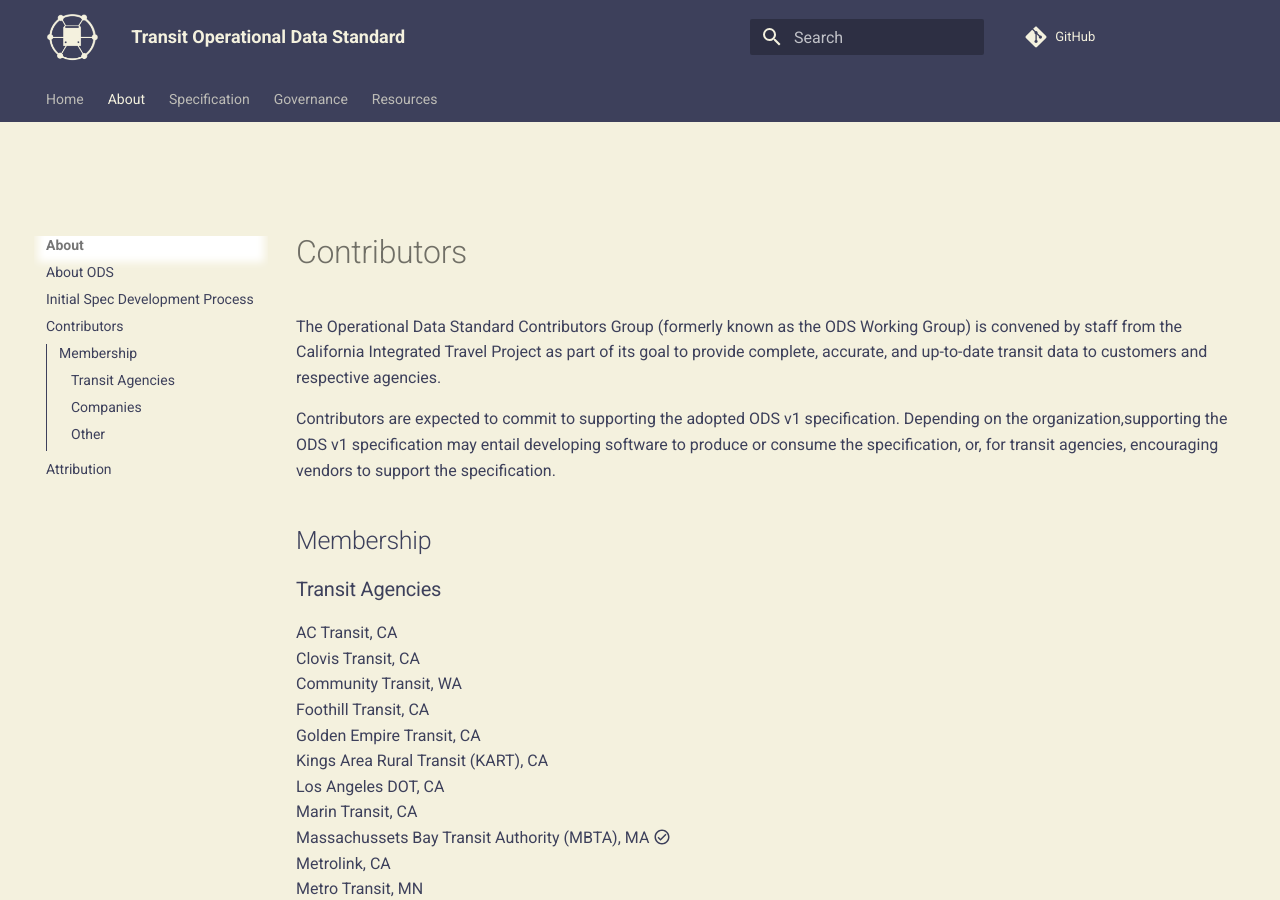
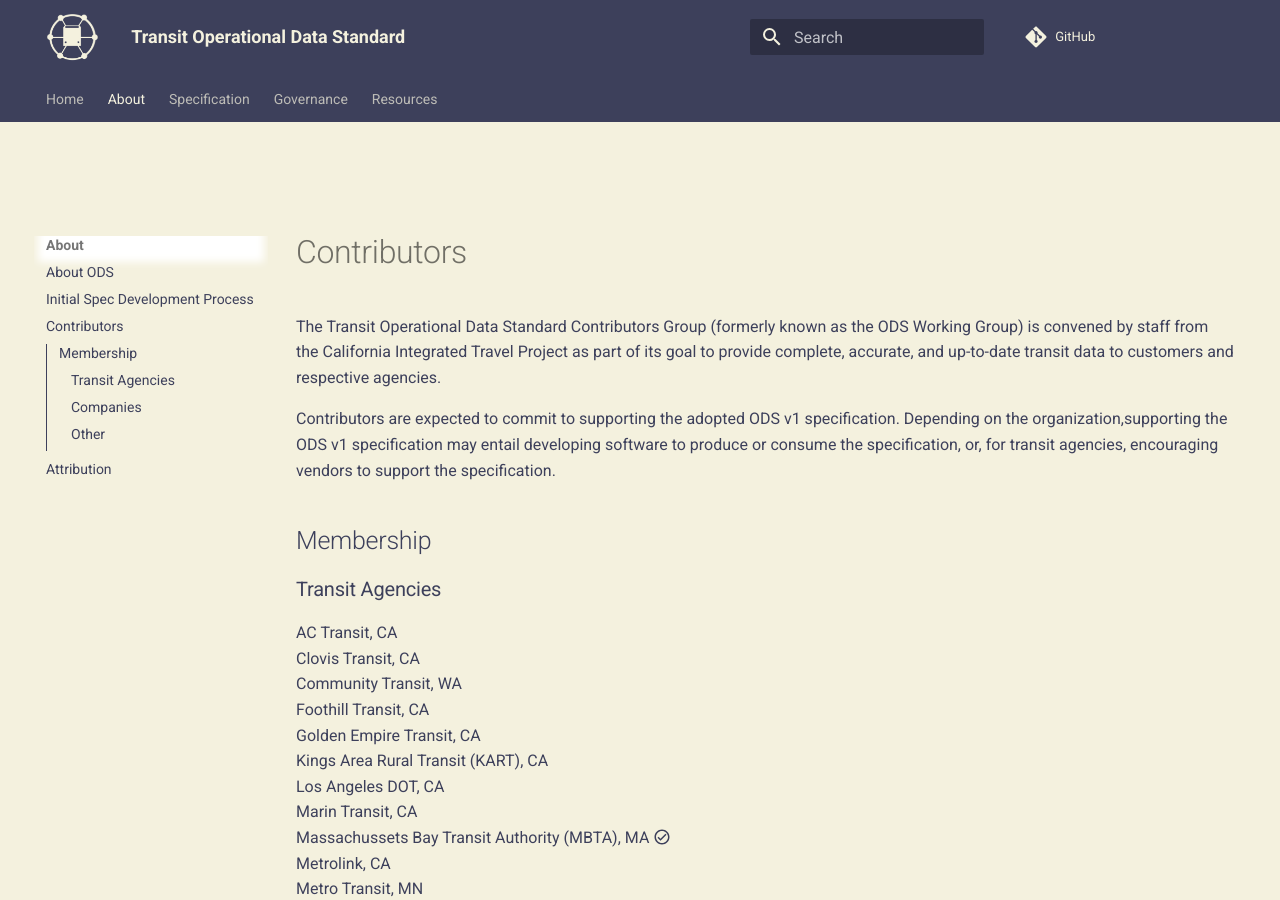
Before and after one commit to cal-itp/operational-data-standard, an MkDocs documentation site: the page built from docs/about/contributors.md, in a window 1280 px wide and 900 px high. Built offline with MkDocs 1.6.1 and Material for MkDocs 9.7.7, drawn with Linux system fonts in a browser that asks for light colours; nearby versions of some CDN libraries; comment, search, counter and statistics services are not loaded; some of the changed text lies outside the part shown.

Commit message:
contributors.md

```diff
--- a/docs/about/contributors.md
+++ b/docs/about/contributors.md
@@ -1,6 +1,6 @@
 # Contributors
 
-The Operational Data Standard Contributors Group (formerly known as the ODS Working Group) is convened by staff from the [California Integrated Travel Project](http://calitp.org) as part of its goal to provide complete, accurate, and up-to-date transit data to customers and respective agencies.
+The Transit Operational Data Standard Contributors Group (formerly known as the ODS Working Group) is convened by staff from the [California Integrated Travel Project](http://calitp.org) as part of its goal to provide complete, accurate, and up-to-date transit data to customers and respective agencies.
 
 Contributors are expected to commit to supporting the adopted ODS v1 specification. Depending on the organization,supporting the ODS v1 specification may entail developing software to produce or consume the specification, or, for transit agencies, encouraging vendors to support the specification.
 
```
Also changed, not shown: other parts of docs/about/contributors.md (+2 -2 lines).
